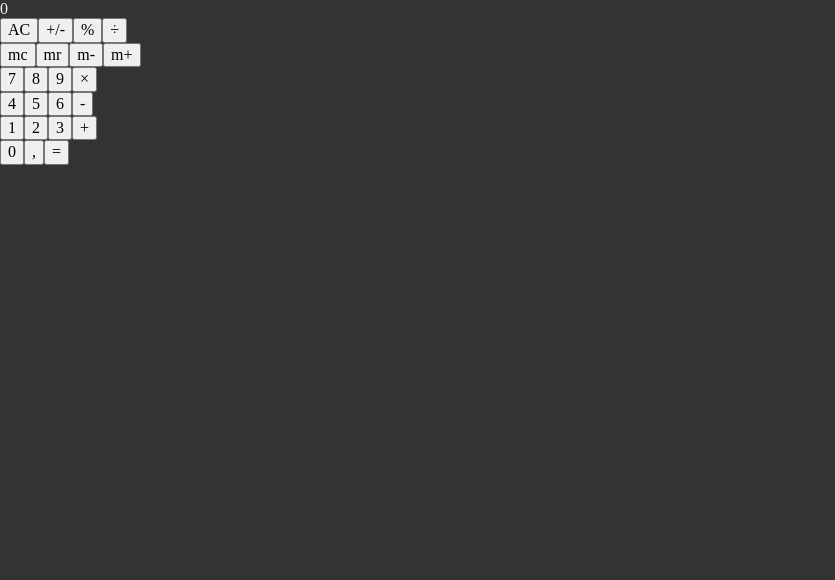
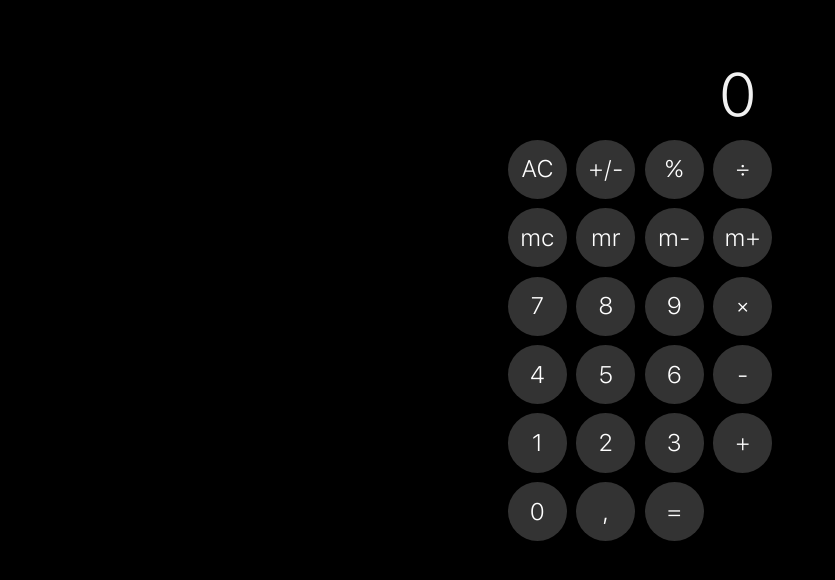
Before and after one commit to oppositeart/ios-calculator, a React (Create React App) app: page / in a window 1280 px wide. Shown: the top 580 px of the page, without its empty margins (0-835 px from the left). Built offline with nearby package versions, Linux system fonts and the light colour scheme.

Commit message:
+ Added styles + Added fonts

```diff
--- a/src/components/ButtonsSection/ButtonsSection.module.scss
+++ b/src/components/ButtonsSection/ButtonsSection.module.scss
@@ -1,3 +1,18 @@
+$btn-size: 3.7rem;
+
+.btn {
+  width: $btn-size;
+  height: $btn-size;
+  margin: 0.29rem;
+  border-radius: $btn-size;
+  background-color: #333;
+  color: #fff;
+  font-weight: 300;
+  border: none;
+  outline: none;
+  box-shadow: none;
+  cursor: pointer;
+}
 .active {
   color: #f00;
 }
--- a/src/components/ButtonsSection/ButtonsSection.tsx
+++ b/src/components/ButtonsSection/ButtonsSection.tsx
@@ -15,7 +15,7 @@ const ButtonsSection: React.FC<PropsType> = ({buttons, handleClick}) => {
         keysArr.forEach((key: string, index: number, arr): void => {
             const i = index + 1;
             row.push(
-                <button className={buttons[key].isPressed ? s.active : 'btn'} key={buttons[key].name} onClick={() => handleClick(buttons[key].action)}>{buttons[key].name}</button>
+                <button className={buttons[key].isPressed ? s.active : s.btn} key={buttons[key].name} onClick={() => handleClick(buttons[key].action)}>{buttons[key].name}</button>
             );
             if (i % numInRow === 0 || i === arr.length) {
                 container.push(
--- /dev/null
+++ b/src/components/Calculator/Calculator.module.scss
@@ -0,0 +1,6 @@
+.container {
+  width: 700px;
+  width: max-content;
+  min-height: 100vh;
+  margin: 0 auto;
+}
--- /dev/null
+++ b/src/components/Calculator/Calculator.tsx
@@ -0,0 +1,21 @@
+import React from 'react';
+import s from './Calculator.module.scss';
+import OutputSection from '../OutputSection/OutputSection';
+import ButtonsSection from '../ButtonsSection/ButtonsSection';
+
+type PropsType = {
+    output: string,
+    buttons: {[x: string]: any},
+    handleClick: (action: () => {}) => void
+}
+
+const Calculator: React.FC<PropsType> = ({output, buttons, handleClick}) => {
+    return (
+        <div className={s.container}>
+            <OutputSection output={output} />
+            <ButtonsSection buttons={buttons} handleClick={handleClick} />
+        </div>
+    );
+}
+
+export default Calculator;
--- a/src/components/Calculator/CalculatorContainer.tsx
+++ b/src/components/Calculator/CalculatorContainer.tsx
@@ -1,33 +1,29 @@
 import React from 'react';
 import {connect} from 'react-redux';
 import {GlobalStateType} from '../../store/store';
-import OutputSection from '../OutputSection/OutputSection';
-import ButtonsSection from '../ButtonsSection/ButtonsSection';
+import Calculator from './Calculator';
 
 type StatePropsType = {
     output: string,
-    buttons: any
+    buttons: {[x: string]: any}
 }
 
 type DispatchPropsType = {
-    dispatcherFn: any
+    dispatcherFn: (action: () => {}) => () => void
 }
 
 type OwnPropsType = {};
 
 type PropsType = StatePropsType & DispatchPropsType & OwnPropsType;
 
-const CalculatorContainer: React.FC<PropsType> = ({output, buttons, dispatcherFn}) => {
+const CalculatorContainer: React.FC<PropsType> = ({dispatcherFn, ...props}) => {
     // TODO: Choose type
-    const handleClick = (action: any) => {
+    const handleClick = (action: () => {}) => {
         dispatcherFn(action);
     }
 
     return (
-        <div>
-            <OutputSection output={output} />
-            <ButtonsSection buttons={buttons} handleClick={handleClick} />
-        </div>
+        <Calculator handleClick={handleClick} {...props} />
     );
 }
 
@@ -37,7 +33,7 @@ const mapStateToProps = (state: GlobalStateType): StatePropsType => ({
 })
 
 const mapDispatchToProps = (dispatch: any) => ({
-    dispatcherFn: (action: any) => dispatch(action)
+    dispatcherFn: (action: () => {}) => dispatch(action)
 })
 
 export default connect<StatePropsType, DispatchPropsType, OwnPropsType, GlobalStateType>(mapStateToProps, mapDispatchToProps)(CalculatorContainer);
--- /dev/null
+++ b/src/components/OutputSection/OutputSection.module.scss
@@ -0,0 +1,11 @@
+.container {
+  height: 130px;
+  padding: 0 20px 5px;
+  display: flex;
+  justify-content: flex-end;
+  align-items: flex-end;
+}
+.value {
+  font-size: 3.8rem;
+  font-weight: 300;
+}
--- a/src/components/OutputSection/OutputSection.tsx
+++ b/src/components/OutputSection/OutputSection.tsx
@@ -1,4 +1,5 @@
 import React from 'react';
+import s from './OutputSection.module.scss';
 
 type PropsType = {
     output: string
@@ -6,8 +7,8 @@ type PropsType = {
 
 const OutputSection: React.FC<PropsType> = ({output}) => {
     return (
-        <div>
-            {output}
+        <div className={s.container}>
+            <span className={s.value}>{output}</span>
         </div>
     );
 }
--- a/src/styles/main.scss
+++ b/src/styles/main.scss
@@ -1,6 +1,19 @@
 @use '~normalize.css/normalize';
-
+@font-face {
+  font-family: 'SF UI Text';
+  src: local('SF UI Text'), url(../fonts/SFUIText-Regular.woff) format('woff');
+  font-weight: normal;
+  font-style: normal;
+}
+@font-face {
+  font-family: 'SF UI Text';
+  src: local('SF UI Text'), url(../fonts/SFUIText-Light.woff) format('woff');
+  font-weight: 300;
+  font-style: normal;
+}
 body {
-  background-color: #333;
+  background-color: #000;
   color: #f1f1f1;
+  font-size: 1.5rem;
+  font-family: 'SF UI Text', 'Helvetica', 'Myriad Pro', sans-serif;
 }
```
Also changed, not shown: src/fonts/SFUIText-Light.woff (added), src/fonts/SFUIText-Regular.woff (added).
